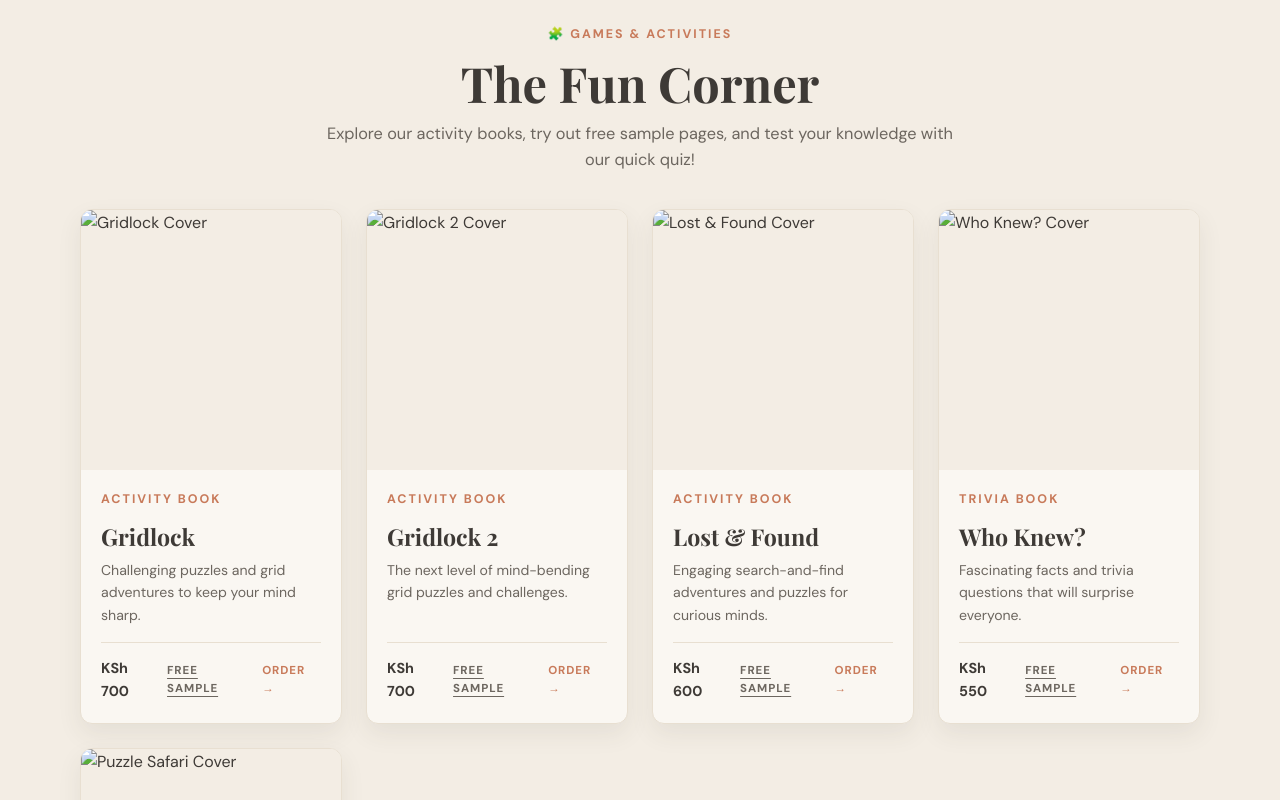
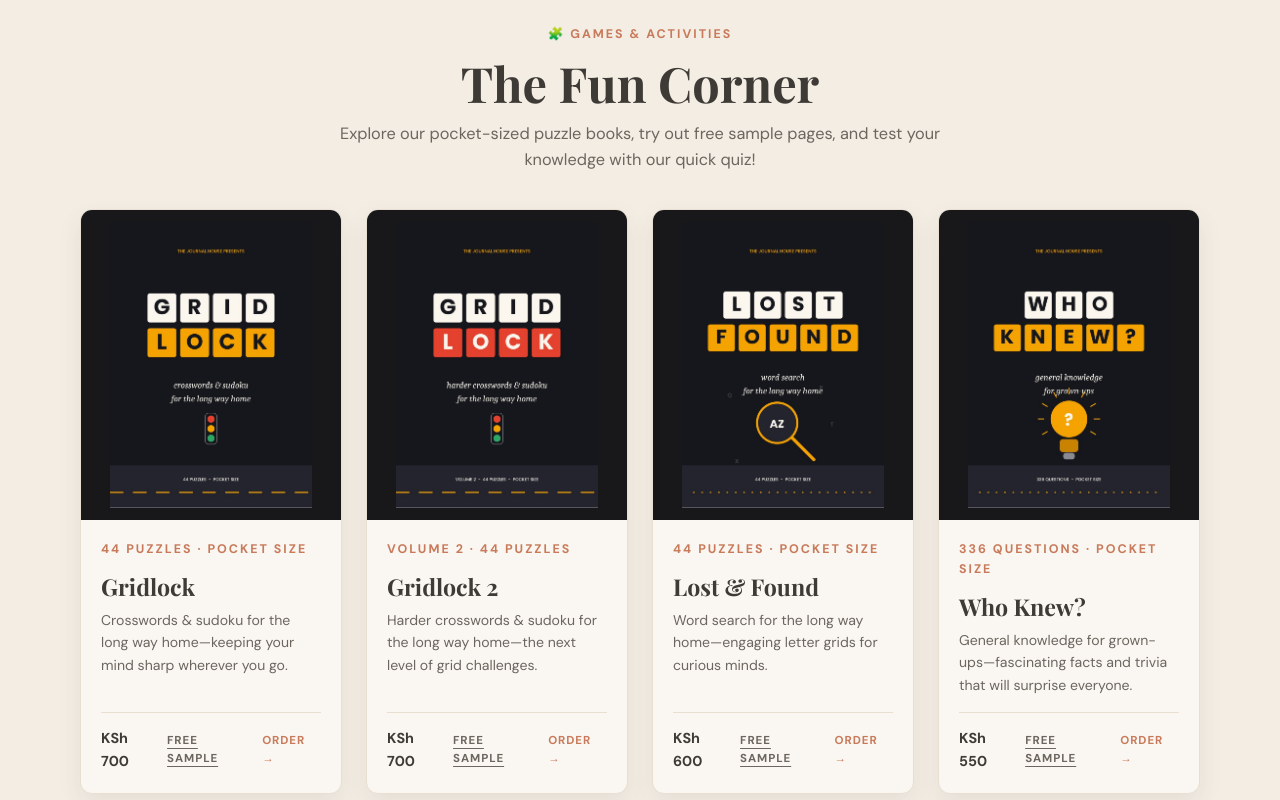
Before and after one commit to sheilawawira7-netizen/the-journal-house, a plain HTML site: page index.html in a window 1280 px wide. Shown: the part 2940-3740 px from the top of the page. Drawn offline with nearby package versions, Linux system fonts and the light colour scheme; a web font is replaced by a local one.

Commit message:
Update index.html

```diff
--- a/index.html
+++ b/index.html
@@ -172,6 +172,25 @@
     .product-image { height: 260px; overflow: hidden; background: var(--bg-linen); position: relative; }
     .product-image img { width: 100%; height: 100%; object-fit: cover; transition: transform .5s; }
     .product:hover img { transform: scale(1.04); }
+
+    /* Fun Corner Cover Styling (Ensures full portrait book covers show cleanly) */
+    .fun-corner-cover {
+      height: 310px;
+      background: #18181B;
+      padding: 12px;
+      display: flex;
+      align-items: center;
+      justify-content: center;
+    }
+    .fun-corner-cover.safari-bg {
+      background: #FDF3D7;
+    }
+    .fun-corner-cover img {
+      width: 100%;
+      height: 100%;
+      object-fit: contain;
+    }
+
     .product-copy { padding: 20px; flex-grow: 1; display: flex; flex-direction: column; }
     .product h3 { margin-top: 4px; font-size: 1.45rem; }
     .product p { min-height: 42px; margin: 8px 0 16px; color: var(--text-muted); font-size: .88rem; }
@@ -445,7 +464,7 @@
         <div class="intro">
           <p class="eyebrow">🧩 Games & Activities</p>
           <h2>The Fun Corner</h2>
-          <p>Explore our activity books, try out free sample pages, and test your knowledge with our quick quiz!</p>
+          <p>Explore our pocket-sized puzzle books, try out free sample pages, and test your knowledge with our quick quiz!</p>
         </div>
 
         <!-- Books Grid -->
@@ -453,13 +472,13 @@
 
           <!-- Gridlock -->
           <article class="product">
-            <div class="product-image">
-              <img src="fun-corner/covers/gridlock.jpg" alt="Gridlock Cover">
+            <div class="product-image fun-corner-cover">
+              <img src="932644.png" alt="Gridlock Cover">
             </div>
             <div class="product-copy">
-              <span class="eyebrow" style="color:var(--terracotta);">Activity Book</span>
+              <span class="eyebrow" style="color:var(--terracotta);">44 Puzzles · Pocket Size</span>
               <h3>Gridlock</h3>
-              <p>Challenging puzzles and grid adventures to keep your mind sharp.</p>
+              <p>Crosswords & sudoku for the long way home—keeping your mind sharp wherever you go.</p>
               <div class="product-footer">
                 <span class="price">KSh 700</span>
                 <div class="actions-group">
@@ -472,13 +491,13 @@
 
           <!-- Gridlock 2 -->
           <article class="product">
-            <div class="product-image">
-              <img src="fun-corner/covers/gridlock-2.jpg" alt="Gridlock 2 Cover">
+            <div class="product-image fun-corner-cover">
+              <img src="932643.png" alt="Gridlock 2 Cover">
             </div>
             <div class="product-copy">
-              <span class="eyebrow" style="color:var(--terracotta);">Activity Book</span>
+              <span class="eyebrow" style="color:var(--terracotta);">Volume 2 · 44 Puzzles</span>
               <h3>Gridlock 2</h3>
-              <p>The next level of mind-bending grid puzzles and challenges.</p>
+              <p>Harder crosswords & sudoku for the long way home—the next level of grid challenges.</p>
               <div class="product-footer">
                 <span class="price">KSh 700</span>
                 <div class="actions-group">
@@ -491,13 +510,13 @@
 
           <!-- Lost & Found -->
           <article class="product">
-            <div class="product-image">
-              <img src="fun-corner/covers/lost-and-found.jpg" alt="Lost & Found Cover">
+            <div class="product-image fun-corner-cover">
+              <img src="932642.png" alt="Lost & Found Cover">
             </div>
             <div class="product-copy">
-              <span class="eyebrow" style="color:var(--terracotta);">Activity Book</span>
+              <span class="eyebrow" style="color:var(--terracotta);">44 Puzzles · Pocket Size</span>
               <h3>Lost & Found</h3>
-              <p>Engaging search-and-find adventures and puzzles for curious minds.</p>
+              <p>Word search for the long way home—engaging letter grids for curious minds.</p>
               <div class="product-footer">
                 <span class="price">KSh 600</span>
                 <div class="actions-group">
@@ -510,13 +529,13 @@
 
           <!-- Who Knew? -->
           <article class="product">
-            <div class="product-image">
-              <img src="fun-corner/covers/who-knew.jpg" alt="Who Knew? Cover">
+            <div class="product-image fun-corner-cover">
+              <img src="932639.png" alt="Who Knew? Cover">
             </div>
             <div class="product-copy">
-              <span class="eyebrow" style="color:var(--terracotta);">Trivia Book</span>
+              <span class="eyebrow" style="color:var(--terracotta);">336 Questions · Pocket Size</span>
               <h3>Who Knew?</h3>
-              <p>Fascinating facts and trivia questions that will surprise everyone.</p>
+              <p>General knowledge for grown-ups—fascinating facts and trivia that will surprise everyone.</p>
               <div class="product-footer">
                 <span class="price">KSh 550</span>
                 <div class="actions-group">
@@ -529,13 +548,13 @@
 
           <!-- Puzzle Safari -->
           <article class="product">
-            <div class="product-image">
-              <img src="fun-corner/covers/puzzle-safari.jpg" alt="Puzzle Safari Cover">
+            <div class="product-image fun-corner-cover safari-bg">
+              <img src="932641.png" alt="Puzzle Safari Cover">
             </div>
             <div class="product-copy">
-              <span class="eyebrow" style="color:var(--terracotta);">Activity Book</span>
+              <span class="eyebrow" style="color:var(--terracotta);">Grades 4 to 13 · 48 Puzzles</span>
               <h3>Puzzle Safari</h3>
-              <p>Take a journey through wild wildlife-themed games and puzzles.</p>
+              <p>48 brain-busting puzzles and wildlife-themed adventures for young explorers.</p>
               <div class="product-footer">
                 <span class="price">KSh 600</span>
                 <div class="actions-group">
```
